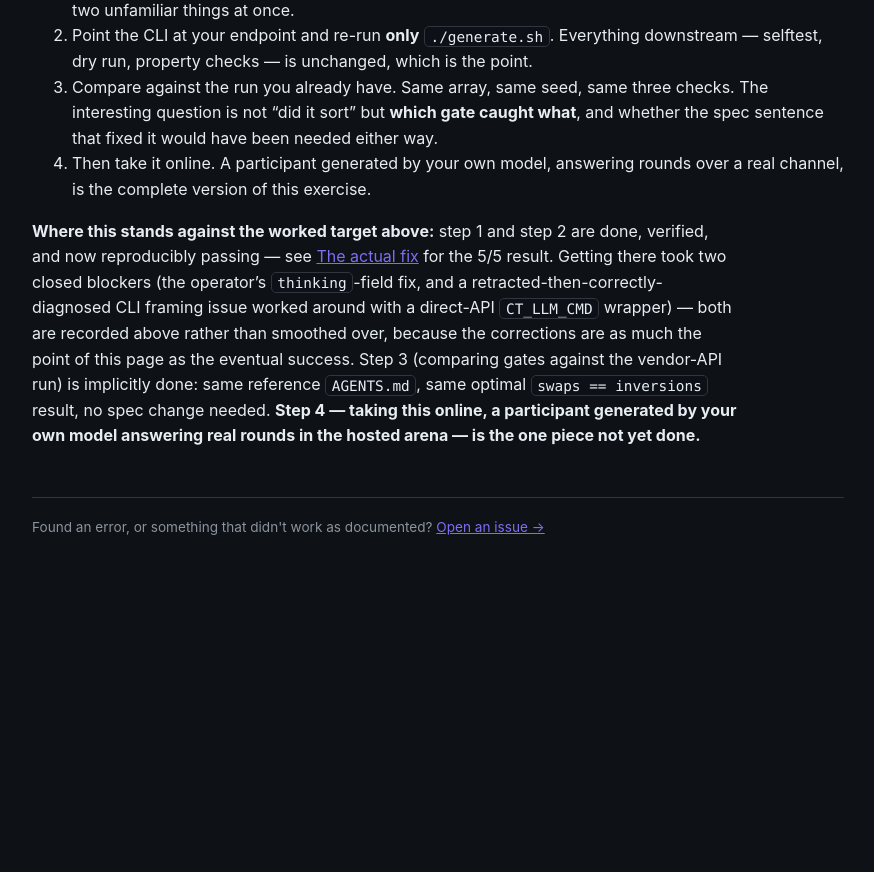
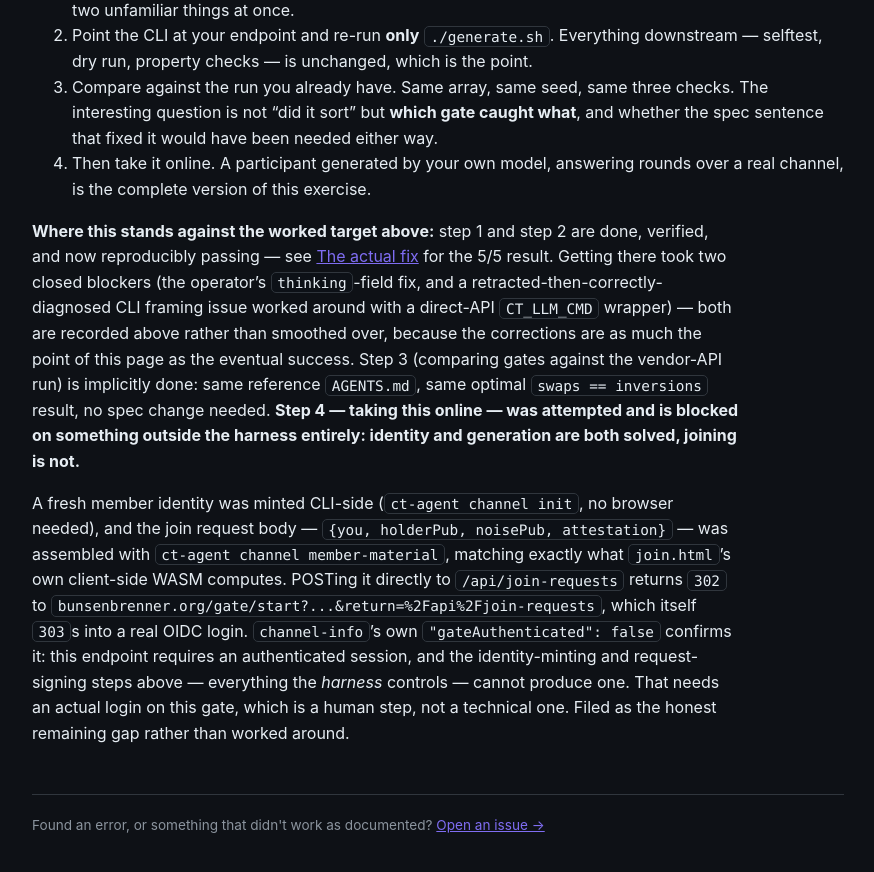
Before and after one commit to scimbe/CADS-DEMO-sort-docs, a Jekyll site: the page built from _how-to/run-against-your-own-model.md, in a window 1280 px wide and 900 px high, scrolled down 12324 px. Shown: the top 872 px of the window, without its empty margins (322-1196 px from the left). Built offline with Jekyll 4.4.1, drawn with Linux system fonts in a browser that asks for light colours; before the commit the page ends 12927 px from its top, so only the background shows below that.

Commit message:
docs: online step attempted, blocked on auth gate, not the harness
Minted a fresh member identity CLI-side (ct-agent channel init) and
assembled the join-requests body with ct-agent channel member-material --
no browser, matching join.html's own client-side computation exactly.
POSTing it directly gets a 302 into a real OIDC login gate
(gateAuthenticated:false in channel-info confirms it). That's a human
step the harness legitimately cannot and should not automate around.
Recorded as the honest remaining gap rather than smoothed into "done".

```diff
--- a/_how-to/run-against-your-own-model.md
+++ b/_how-to/run-against-your-own-model.md
@@ -502,5 +502,15 @@ retracted-then-correctly-diagnosed CLI framing issue worked around with a direct
 wrapper) — both are recorded above rather than smoothed over, because the corrections are as much
 the point of this page as the eventual success. Step 3 (comparing gates against the vendor-API run)
 is implicitly done: same reference `AGENTS.md`, same optimal `swaps == inversions` result, no
-spec change needed. **Step 4 — taking this online, a participant generated by your own model
-answering real rounds in the hosted arena — is the one piece not yet done.**
+spec change needed. **Step 4 — taking this online — was attempted and is blocked on something
+outside the harness entirely: identity and generation are both solved, joining is not.**
+
+A fresh member identity was minted CLI-side (`ct-agent channel init`, no browser needed), and the
+join request body — `{you, holderPub, noisePub, attestation}` — was assembled with
+`ct-agent channel member-material`, matching exactly what `join.html`'s own client-side WASM computes.
+POSTing it directly to `/api/join-requests` returns `302` to
+`bunsenbrenner.org/gate/start?...&return=%2Fapi%2Fjoin-requests`, which itself `303`s into a real
+OIDC login. `channel-info`'s own `"gateAuthenticated": false` confirms it: this endpoint requires an
+authenticated session, and the identity-minting and request-signing steps above — everything the
+*harness* controls — cannot produce one. That needs an actual login on this gate, which is a human
+step, not a technical one. Filed as the honest remaining gap rather than worked around.
```
